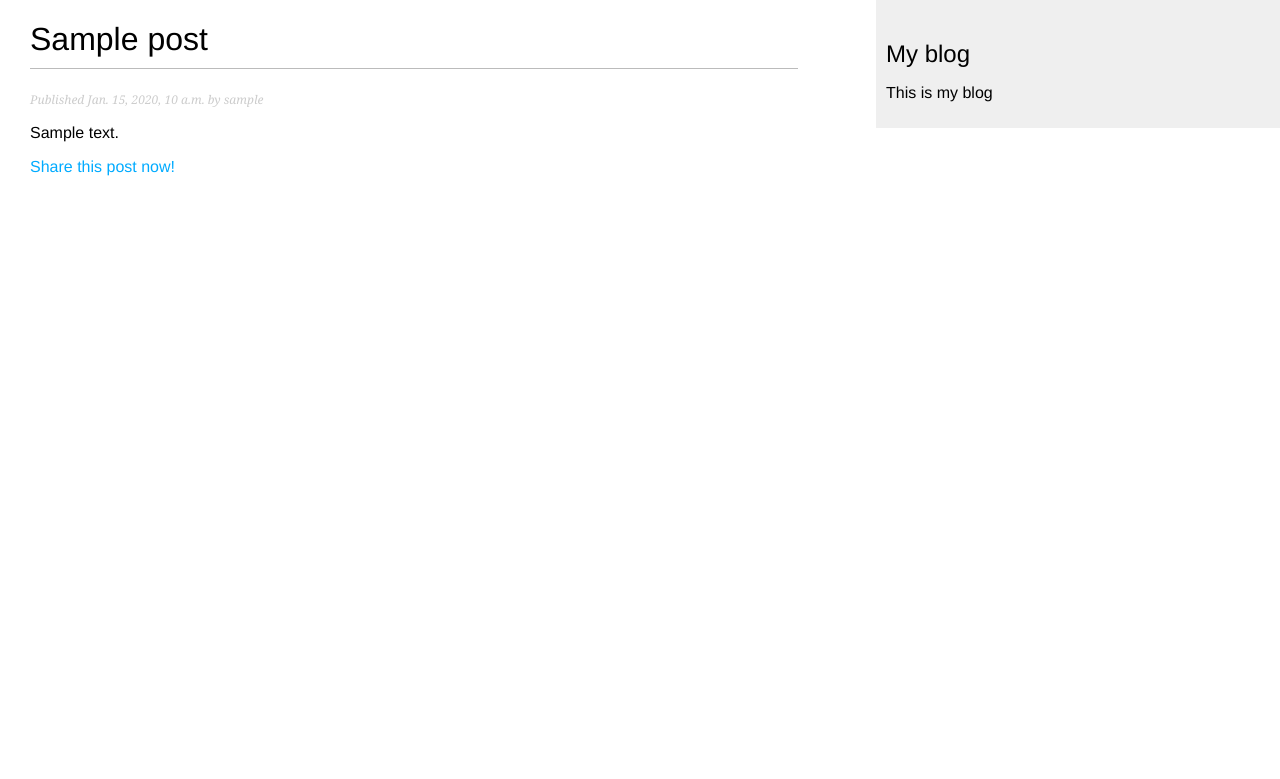
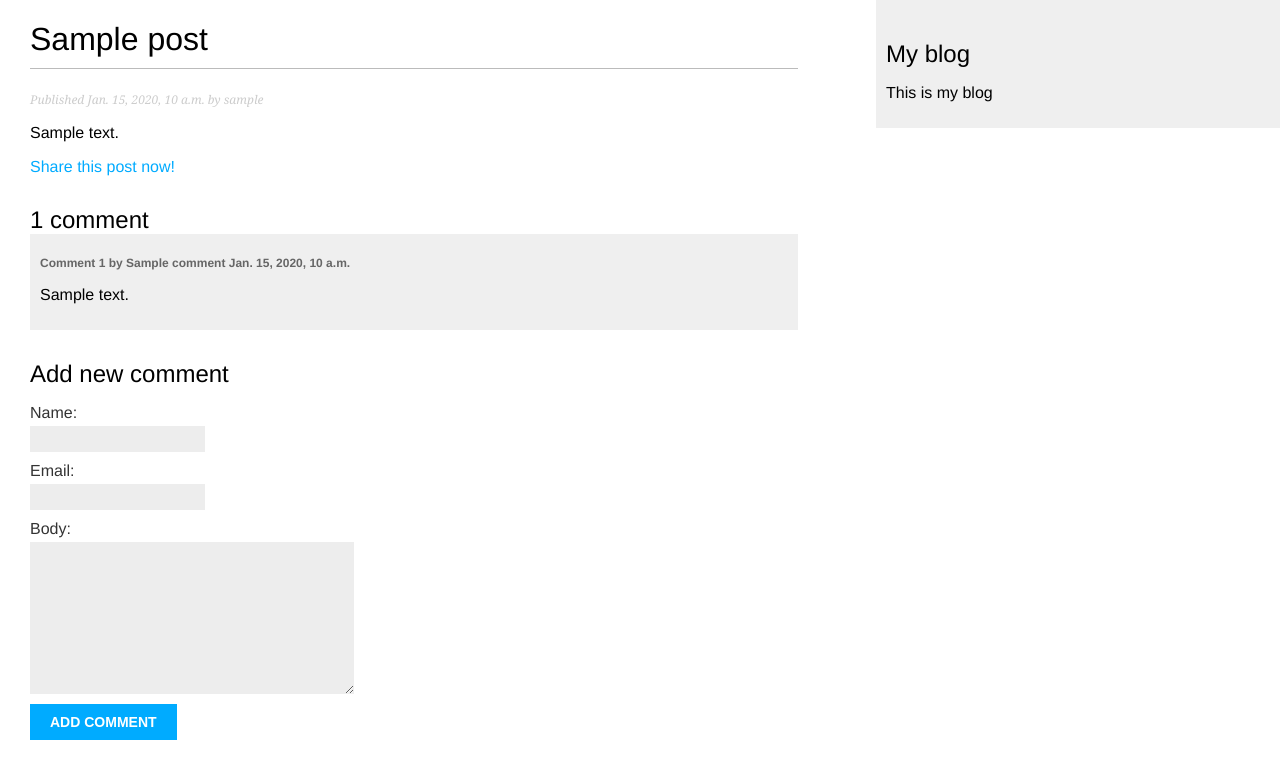
Before and after one commit to PatrykKlimowicz/Django, a Django app: a page that uses blog_app/blog/templates/blog/post/detail.html in a window 1280 px wide. Shown: the top 779 px of the page. Run offline with Django 3.2, Linux system fonts and the light colour scheme; tables that the repository leaves empty hold one stand-in row (values such as "Sample post").

Commit message:
BLOGAPP-008: Allow user comment posts in blog - create model for comments - create form for adding a comment based on Comment model - update post detail view - update post detail template - register Comment model in admin panel and customize it's view

```diff
--- a/blog_app/blog/forms.py
+++ b/blog_app/blog/forms.py
@@ -1,4 +1,5 @@
 from django import forms
+from .models import Comment
 
 
 class EmailPostForm(forms.Form):
@@ -7,3 +8,9 @@ class EmailPostForm(forms.Form):
     to = forms.EmailField()
     comments = forms.CharField(required=False,
                                widget=forms.Textarea)
+
+
+class CommentForm(forms.ModelForm):
+    class Meta:
+        model = Comment
+        fields = ('name', 'email', 'body')
--- a/blog_app/blog/models.py
+++ b/blog_app/blog/models.py
@@ -64,3 +64,22 @@ class Post(models.Model):
                              self.publish.month,
                              self.publish.day,
                              self.slug])
+
+
+class Comment(models.Model):
+    # Each post may has multiple comments - many-to-one relationships
+    post = models.ForeignKey(Post,
+                             on_delete=models.CASCADE,
+                             related_name='comments')  # override default comment_set name of relationship
+    name = models.CharField(max_length=80)
+    email = models.EmailField()
+    body = models.TextField()
+    created = models.DateTimeField(auto_now_add=True)
+    updated = models.DateTimeField(auto_now=True)
+    active = models.BooleanField(default=True)  # comment can be deactivated if inappropriate
+
+    class Meta:
+        ordering = ('created',)
+
+    def __str__(self):
+        return f"Comment by {self.name} on {self.post}"
--- a/blog_app/blog/templates/blog/post/detail.html
+++ b/blog_app/blog/templates/blog/post/detail.html
@@ -12,4 +12,30 @@
     <p>
         <a href="{% url 'blog:post_share' post.id %}">Share this post now!</a>
     </p>
+    {% with comments.count as total_comments %}
+        <h2>{{ total_comments }} comment{{ total_comments|pluralize }}</h2>
+    {% endwith%}
+
+    {% for comment in comments %}
+        <div class="comment">
+            <p class="info">
+                Comment {{ forloop.counter }} by {{comment.name }}
+                {{ comment.created }}
+            </p>
+            {{ comment.body|linebreaks }}
+        </div>
+    {% empty %}
+    <p>There are no comments yet. Be first!</p>
+    {% endfor %}
+
+    {% if new_comment %}
+        <h2>Your comment has been added. Thanks!</h2>
+    {% else %}
+        <h2>Add new comment</h2>
+        <form action="" method="post">
+            {{ comment_form.as_p }}
+            {% csrf_token %}
+            <p><input type="submit" value="Add comment"></p>
+        </form>
+    {% endif %}
 {% endblock %}
--- a/blog_app/blog/views.py
+++ b/blog_app/blog/views.py
@@ -1,8 +1,8 @@
 from django.shortcuts import render, get_object_or_404
-from .models import Post
+from .models import Post, Comment
 from django.core.paginator import Paginator, EmptyPage, PageNotAnInteger
 from django.views.generic import ListView
-from .forms import EmailPostForm
+from .forms import EmailPostForm, CommentForm
 from django.core.mail import send_mail
 # Create your views here.
 
@@ -20,7 +20,21 @@ def post_detail(request, year, month, day, post):
                              publish__year=year,
                              publish__month=month,
                              publish__day=day)
-    context = {'post': post}
+
+    # Retrieve active comments for specific post
+    comments = post.comments.filter(active=True)
+    new_comment = None
+    if request.method == "POST":
+        # A comment was posted
+        comment_form = CommentForm(data=request.POST)
+        if comment_form.is_valid():
+            new_comment = comment_form.save(commit=False)
+            new_comment.post = post
+            new_comment.save()
+    else:
+        comment_form = CommentForm()
+
+    context = {'post': post, 'comments': comments, 'new_comment': new_comment, 'comment_form': comment_form}
     return render(request, 'blog/post/detail.html', context=context)
 
 
```
Also changed, not shown: blog_app/blog/admin.py (+8 -1 lines), blog_app/blog/migrations/0002_comment.py (added).
